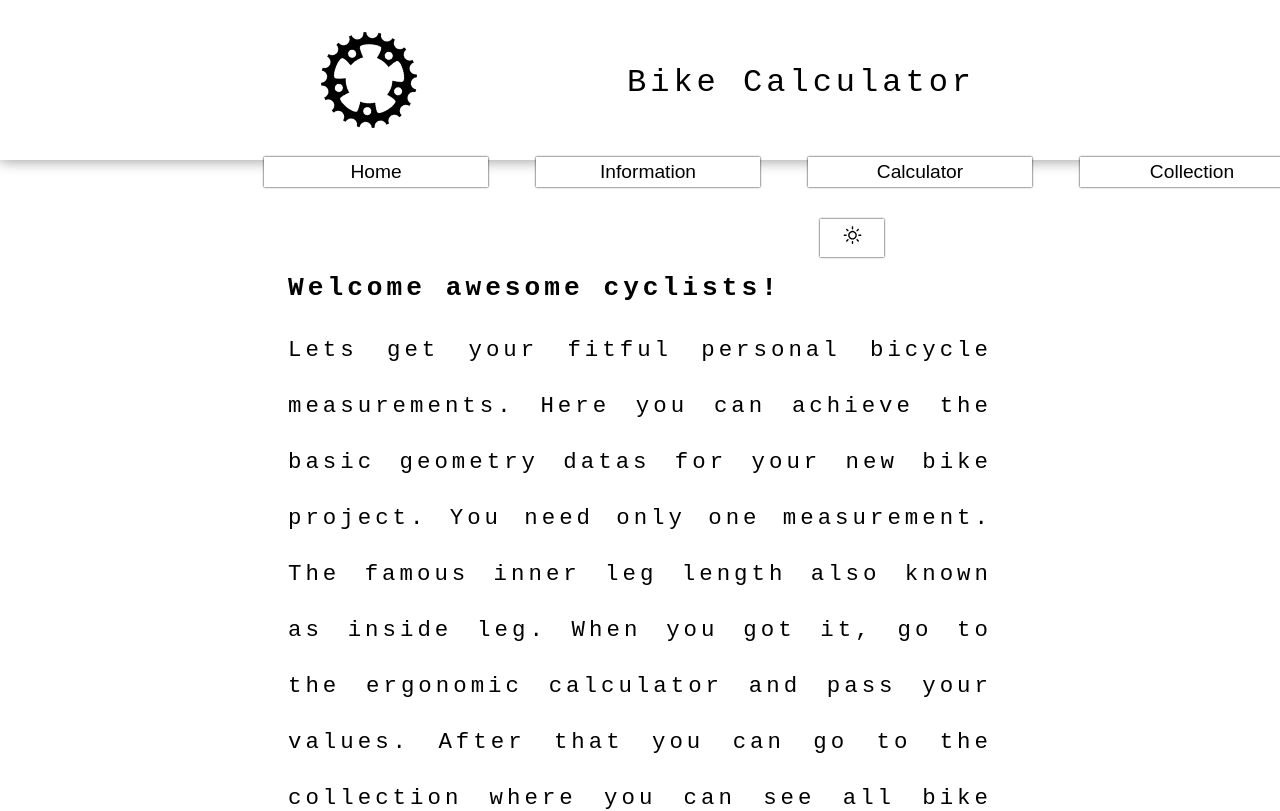
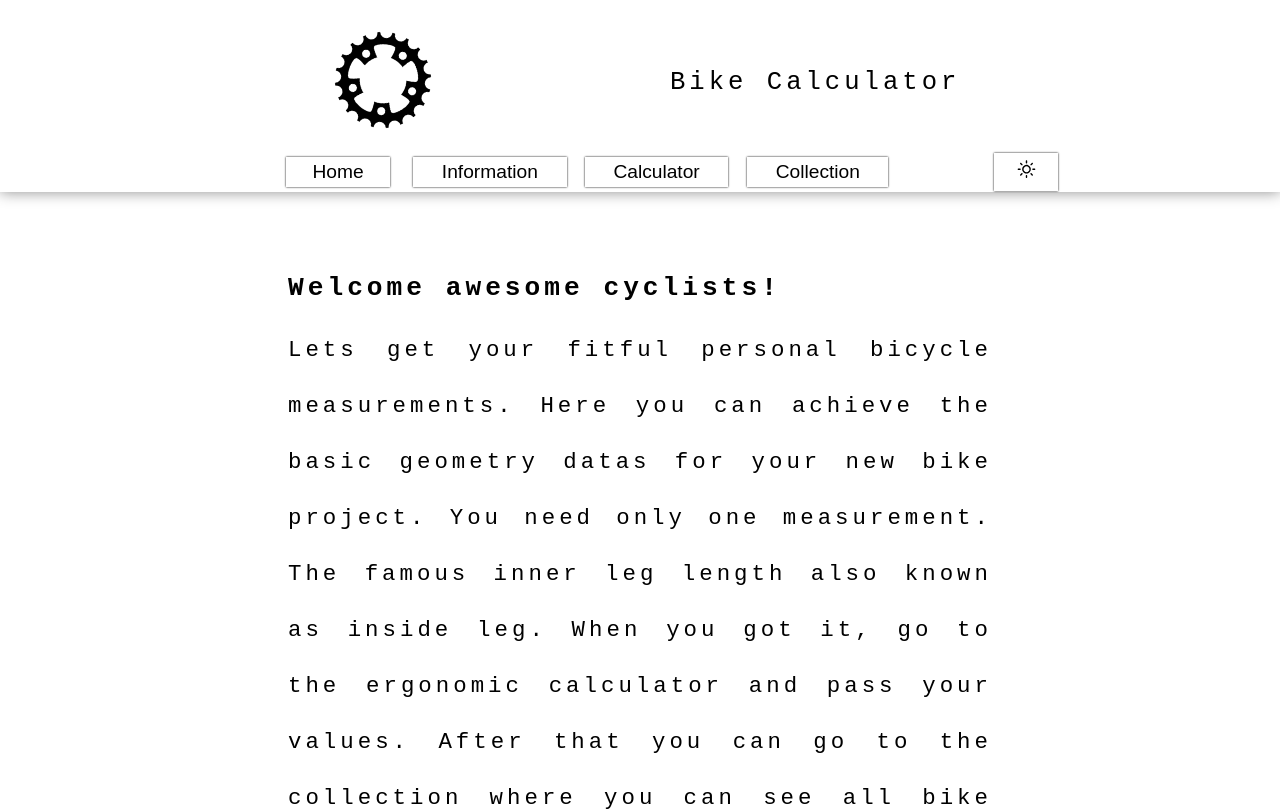
Before and after one commit to thisKonrad/bike_geometry, a Next.js app: page / in a window 1280 px wide. Shown: the top 811 px of the page. Built offline with nearby package versions, Linux system fonts and the light colour scheme.

Commit message:
default size was 90%% screen, fits now to 100% screen mode

```diff
--- a/components/FrameSize/index.jsx
+++ b/components/FrameSize/index.jsx
@@ -16,6 +16,7 @@ return (<>
       min='40'
       max='140'
       step='1'
+      required
       />
   </label>
   </div>
@@ -25,6 +26,7 @@ return (<>
     <select
     name='bikeType'
     defaultValue=''
+    required
     >
      <option value=''>choose a bike type</option>
       <option value='MTB'>MTB</option>
--- a/components/UserName/index.jsx
+++ b/components/UserName/index.jsx
@@ -9,7 +9,7 @@ export default function UserName(){
         <input
         name='userName'
         type='text'
-        placeholder='user name'
+        placeholder='client name'
         defaultValue=''
         autocomplete='off'
         required
--- a/styles/BikeCardStyle.module.css
+++ b/styles/BikeCardStyle.module.css
@@ -15,7 +15,7 @@
     line-height: 2.5;
     line-break: auto;
     margin: 1rem;
-    background-color:var(--mainColor);
+    background-color:var(--backgroundColor);
     box-shadow: var(--pageShadow);
     transition: 0.25s;
 }
--- a/styles/CalcStyle.module.css
+++ b/styles/CalcStyle.module.css
@@ -1,7 +1,7 @@
 /* :::: Calculator Module css :::: */
 .calculator_wrap{
     z-index:0;
-    margin-top: 1%;
+    margin-top: 12%;
     position: absolute;
     height: 60rem;
     width: 62rem;
@@ -13,6 +13,7 @@
     text-align: justify;
     line-height: 2;
     letter-spacing: 2px;
+    background-color: var(--backgroundColor);
 }
 
 .bike_title{
--- a/styles/HeaderStyle.module.css
+++ b/styles/HeaderStyle.module.css
@@ -5,11 +5,11 @@
     width: 100%;
     top: 0;
     gap: 1rem;
-    height: 20%;
+    height: 24%;
     box-shadow:  var(--headerShadow);
     /* top | right | bottom | left */
     padding: 2rem 12rem 3rem 14rem;
-    background-color: var(--mainColor);
+    background-color: var(--headerColor);
 }
 
 .header_content_wrap{
@@ -22,7 +22,7 @@
 }
 
 .title{
-    font-size: 2rem;
+    font-size: 1.6rem;
     font-weight: lighter;
     letter-spacing: 4px;
     display: inline-block;
--- a/styles/Home.module.css
+++ b/styles/Home.module.css
@@ -11,7 +11,7 @@ min-height: 100vh;
 margin: 0em auto;
 padding-top: 16rem;
 text-align: center;
-background-color: var(--mainColor);
+background-color: var(--backgroundColor);
 }
 
 .loader{
--- a/styles/globals.css
+++ b/styles/globals.css
@@ -15,6 +15,7 @@
   --backgroundColor: white;
   --headerColor: white;
   --bikeCardColor: white;
+  --buttonColor: white;
   --imageBackground: transparent;
   --imageShadow: 0px 0px 2px transparent;
   --modalBackground: rgba(0, 0, 0, 0.45);
@@ -31,9 +32,10 @@
   --cardShadow: 0px 0px 1px white;
   --pageShadow: 0px 0px 2px white;
   --headerShadow: 0px 0px 14px rgba(255, 255, 255, 0.45);
-  --backgroundColor: rgb(38, 38, 38);
-  --headerColor: rgb(21, 21, 21);
+  --backgroundColor: rgb(35, 35, 35);
+  --headerColor: rgb(30, 30, 30);
   --bikeCardColor: rgb(23, 23, 23);
+  --buttonColor: black ;
   --imageBackground: white;
   --imageShadow: 0px 0px 8px white;
   --modalBackground: rgba(0, 0, 0, 0.45);
@@ -57,14 +59,14 @@ background: var(--backgroundColor);
 
 button{
   cursor: pointer;
-  width: 14rem;
+  width: 110%;
   margin: 0.5rem;
   font-size: 1.2rem;
   color: var(--fontColor);
 /* top | right | bottom | left */
   padding: 4px 14px 4px 14px;
   border: none;
-  background-color: var(--backgroundColor);
+  background-color: var(--buttonColor);
   box-shadow:0px 0px 2px rgba(0, 0, 0);
 }
 button:hover{
```
